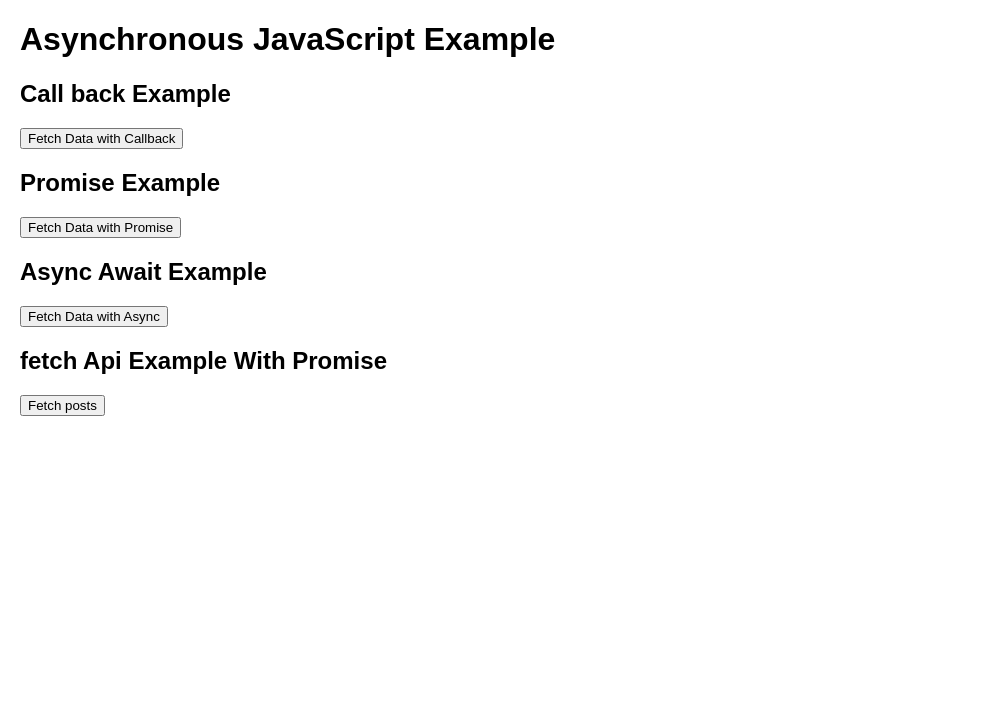
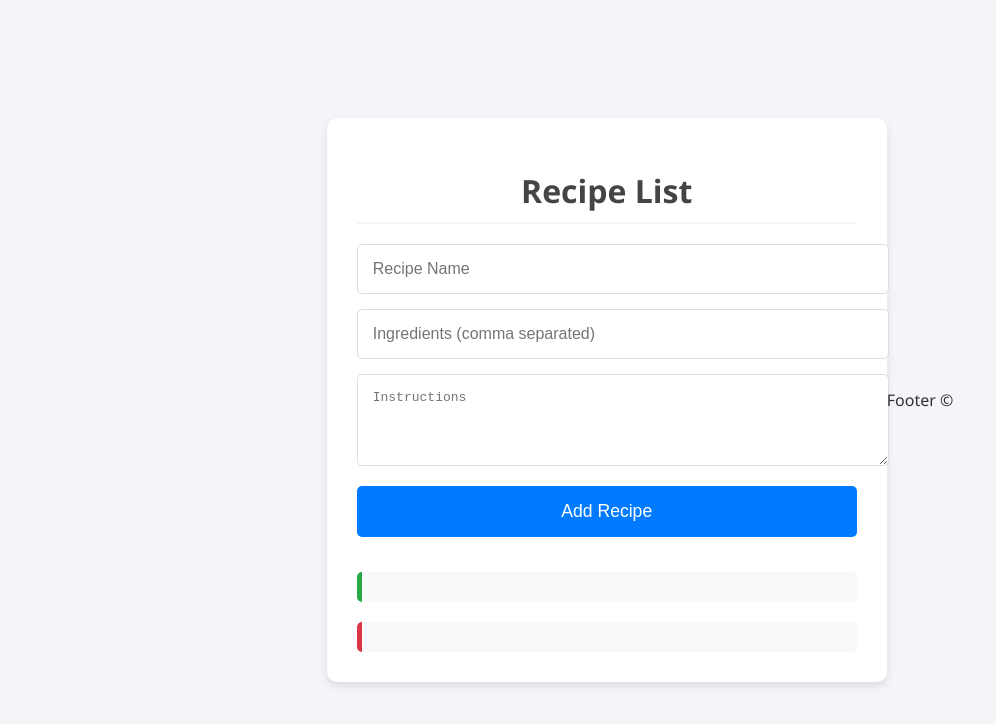
Before and after one commit to Shravani2004-margaj/Shravani-Margaj_ECS_29_Day-2, a plain HTML site: page index.html in a window 1280 px wide. Shown: the whole page, without its empty margins (0-996 px from the left). Drawn offline with Linux system fonts and the light colour scheme.

Commit message:
Add files via upload

```diff
--- a/index.html
+++ b/index.html
@@ -1,44 +1,167 @@
 <!DOCTYPE html>
 <html lang="en">
 <head>
-    <meta charset="UTF-8">
-    <meta name="viewport" content="width=device-width, initial-scale=1.0">
-    <title>Learning Async js with example</title>
+    <title>Recipe List</title>
     <style>
-        body{
-            font-family: Arial, sans-serif;
-            margin: 20px;
+        body {
+            font-family: 'Segoe UI', Tahoma, Geneva, Verdana, sans-serif;
+            background-color: #f4f4f9;
+            color: #333;
+            margin: 0;
+            padding: 0;
+            display: flex;
+            justify-content: center;
+            align-items: center;
+            height: 100vh;
         }
-        .example{
+
+        .container {
+            max-width: 500px;
+            width: 100%;
+            background: #fff;
+            padding: 30px;
+            border-radius: 10px;
+            box-shadow: 0 4px 8px rgba(0, 0, 0, 0.1);
+        }
+
+        h1 {
+            text-align: center;
+            color: #444;
+            margin-bottom: 20px;
+            font-size: 2em;
+            border-bottom: 2px solid #f4f4f9;
+            padding-bottom: 10px;
+        }
+
+        .input-section {
             margin-bottom: 20px;
         }
-        .button{
-            margin-top: 10px;
+
+        input, textarea, button {
+            width: 100%;
+            padding: 15px;
+            margin-bottom: 15px;
+            border: 1px solid #ddd;
+            border-radius: 5px;
+            font-size: 1em;
+        }
+
+        input:focus, textarea:focus, button:focus {
+            border-color: #007bff;
+            outline: none;
+        }
+
+        button {
+            background-color: #007bff;
+            color: white;
+            cursor: pointer;
+            border: none;
+            font-size: 1.1em;
+            transition: background-color 0.3s;
+        }
+
+        button:hover {
+            background-color: #0056b3;
+        }
+
+        ul {
+            list-style-type: none;
+            padding: 0;
+        }
+
+        li {
+            cursor: pointer;
+            padding: 15px;
+            border: 1px solid #ddd;
+            margin-bottom: 10px;
+            border-radius: 5px;
+            background-color: #f8f9fa;
+            transition: background-color 0.3s, transform 0.3s;
+        }
+
+        li:hover {
+            background-color: #e9ecef;
+            transform: translateY(-2px);
+        }
+
+        #ingredient-display, #instruction-display {
+            margin-top: 20px;
+            padding: 15px;
+            border-radius: 5px;
+            background-color: #f8f9fa;
+            font-weight: bold;
+            line-height: 1.6;
+        }
+
+        #ingredient-display {
+            color: #28a745;
+            border-left: 5px solid #28a745;
+        }
+
+        #instruction-display {
+            color: #dc3545;
+            border-left: 5px solid #dc3545;
         }
     </style>
 </head>
 <body>
-    <h1>Asynchronous JavaScript Example</h1>
-    <div class="example">
-        <h2>Call back Example</h2>
-        <button onClick="runCallbackExample()">Fetch Data with Callback</button>
-        <p id="callback-output"></p>
+    <div class="container">
+        <h1>Recipe List</h1>
+        <div class="input-section">
+            <input type="text" id="recipe-name" placeholder="Recipe Name">
+            <input type="text" id="ingredients" placeholder="Ingredients (comma separated)">
+            <textarea id="instructions" placeholder="Instructions" rows="4"></textarea>
+            <button id="add-recipe-button">Add Recipe</button>
+        </div>
+        <ul id="recipe-list"></ul>
+        <div id="ingredient-display"></div>
+        <div id="instruction-display"></div>
     </div>
-    <div class="example">
-        <h2>Promise Example</h2>
-        <button onClick="runPromiseExample()">Fetch Data with Promise</button>
-        <p id="promise-output"></p>
-    </div>
-    <div class="example">
-        <h2>Async Await Example</h2>
-        <button onClick="runAsyncAwaitExample()">Fetch Data with Async</button>
-        <p id="async-output"></p>
-    </div>
-    <div class="example">
-        <h2>fetch Api Example With Promise</h2>
-        <button onClick="fetchWithPromise()">Fetch posts</button>
-            <ul id="fetch-api-promise"></ul>
-    </div>
-    <script src="app.js"></script>
+    <script>
+        document.getElementById('add-recipe-button').addEventListener('click', function() {
+            const recipeName = document.getElementById('recipe-name').value.trim();
+            const ingredients = document.getElementById('ingredients').value.split(',').map(ing => ing.trim()).filter(ing => ing);
+            const instructions = document.getElementById('instructions').value.trim();
+
+            if (recipeName && ingredients.length > 0 && instructions) {
+                addRecipe(recipeName, ingredients, instructions);
+                document.getElementById('recipe-name').value = '';
+                document.getElementById('ingredients').value = '';
+                document.getElementById('instructions').value = '';
+            } else {
+                alert('Please enter a recipe name, at least one ingredient, and instructions.');
+            }
+        });
+
+        const recipes = {};
+
+        function addRecipe(recipeName, ingredients, instructions) {
+            recipes[recipeName] = { ingredients, instructions };
+            updateRecipeList();
+        }
+
+        function updateRecipeList() {
+            const recipeList = document.getElementById('recipe-list');
+            recipeList.innerHTML = '';
+
+            for (const recipe in recipes) {
+                const li = document.createElement('li');
+                li.textContent = recipe;
+                li.addEventListener('click', function() {
+                    displayRecipeDetails(recipe);
+                });
+                recipeList.appendChild(li);
+            }
+        }
+
+        function displayRecipeDetails(recipeName) {
+            const ingredientDisplay = document.getElementById('ingredient-display');
+            const instructionDisplay = document.getElementById('instruction-display');
+            ingredientDisplay.textContent = `Ingredients: ${recipes[recipeName].ingredients.join(', ')}`;
+            instructionDisplay.textContent = `Instructions: ${recipes[recipeName].instructions}`;
+        }
+    </script>
 </body>
 </html>
+Footer
+©
```
